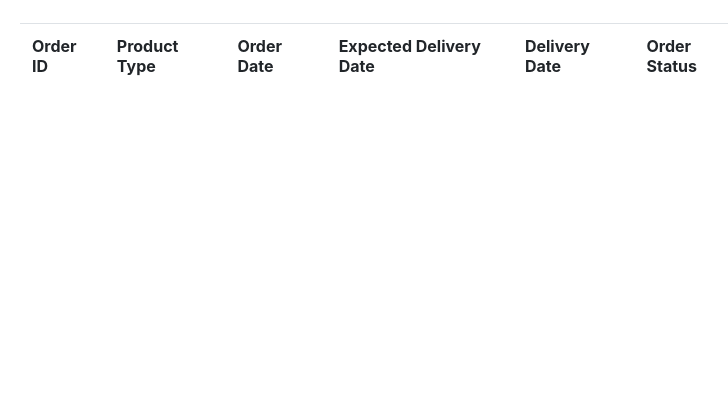
After one commit to AchintyaX/SIH-19, a Django app: template myapp/templates/myapp/supplier_order_list.html in a window 1280 px wide. The commit adds this page. Shown: the part 181-601 px from the top of the page, without its empty margins (66-794 px from the left). Run offline with Django 3.2, Linux system fonts and the light colour scheme; the template is opened without the code that fills it: values that come from a table or form of the project are taken from there, others are empty; data comes from the database, SQL or seed files in the repository; both versions use the stored data as it was after the commit; some libraries are stand-ins or nearby versions.

Commit message:
new updates

```diff
--- a/myapp/models.py
+++ b/myapp/models.py
@@ -85,3 +85,36 @@ class Product(models.Model):
 
     def __str__(self):
         return self.order_id
+
+class Raw(models.Model):
+    NOUPDATE = 'NA'
+    PROCESSING = 'PR'
+    ACQUIRED = 'AQ'
+    UTILIZING = 'UT'
+    ORDER_STATUS = (
+        (NOUPDATE, 'NoUpdate'),
+        (PROCESSING, 'Processing'),
+        (ACQUIRED, 'Acquired'),
+        (UTILIZING, 'Utilizing'),
+
+    )
+
+    supplier= models.ForeignKey('myapp.Supplier', on_delete=models.CASCADE, related_name='raws')
+    A = 'A'
+    B = 'B'
+    C = 'C'
+
+    PRODUCT_TYPE  = (
+        (A, 'A'),
+        (B, 'B'),
+        (C, 'C'),
+    )
+    mill_name = models.CharField(max_length=200)
+    component_type = models.CharField(max_length=1, choices=PRODUCT_TYPE, default=A)
+    component_status = models.CharField(max_length=2, choices=ORDER_STATUS, default=NOUPDATE)
+    lead_time = models.IntegerField(default=2)
+
+    def publish(self):
+        self.save()
+    def __str__(self):
+        return self.mill_name
--- a/myapp/templates/myapp/home.html
+++ b/myapp/templates/myapp/home.html
@@ -11,7 +11,7 @@
 <td style ="text-align:center; vertical-align:middle;">
 <button class = "button" style="height:80px; width:400px" type = "button"><a href="{% url 'login' %}" class="top-menu">industry login</a></button></td></tr>
 <tr><td style ="text-align:center; vertical-align:middle;">
-<button class = "button"  style="height:80px; width:400px" type = "button">Supplier Login</button>
+<button class = "button"  style="height:80px; width:400px" type = "button"><a href="{% url 'login' %}" class="top-menu">Supplier Login</a></button>
 </td></tr>
 <tr>
     <td>
--- /dev/null
+++ b/myapp/templates/myapp/supplier_order_list.html
@@ -0,0 +1,30 @@
+{% extends 'myapp/base.html' %}
+
+{% block content %}
+   <table class="table table-hover">
+            <tr>
+                <th>Order ID</th>
+                <th>Product Type</th>
+                <th>Order Date</th>
+                <th>Expected Delivery Date</th>
+                <th>Delivery Date</th>
+                <th>Order Status</th>
+            </tr>
+            {% for supplier in suppliers %}
+                {% if supplier.supplier_name == user.username %}
+                    {% for product in supplier.products.all %}
+                        <tr>
+                            <td> {{ product.order_id }} </td>
+                            <td> {{ product.product_type }} </td>
+                            <td> {{ product.main_order_date }} </td>
+                            <td> {{ product.completion_date }} </td>
+                            <td> {{ product.recieved_date }} </td>
+                            <td> {{ product.product_status }} </td>
+                        </tr>
+            {% endfor %}
+        {% endif %}
+    {% endfor%}
+
+   </table>
+
+{% endblock %}
```
Also changed, not shown: myapp/views.py (+13 -3 lines), db.sqlite3, myapp/migrations/0014_raw.py (added), mysite/settings.py (line endings or trailing spaces).
